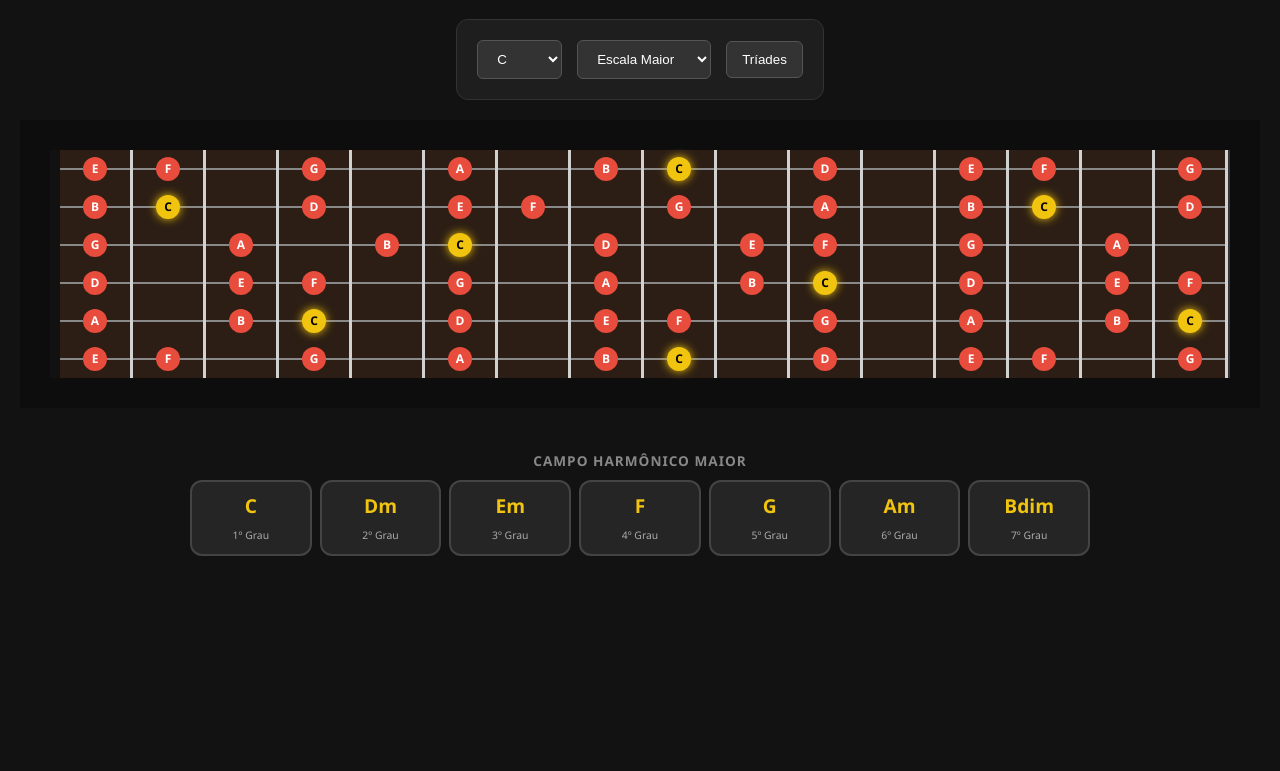
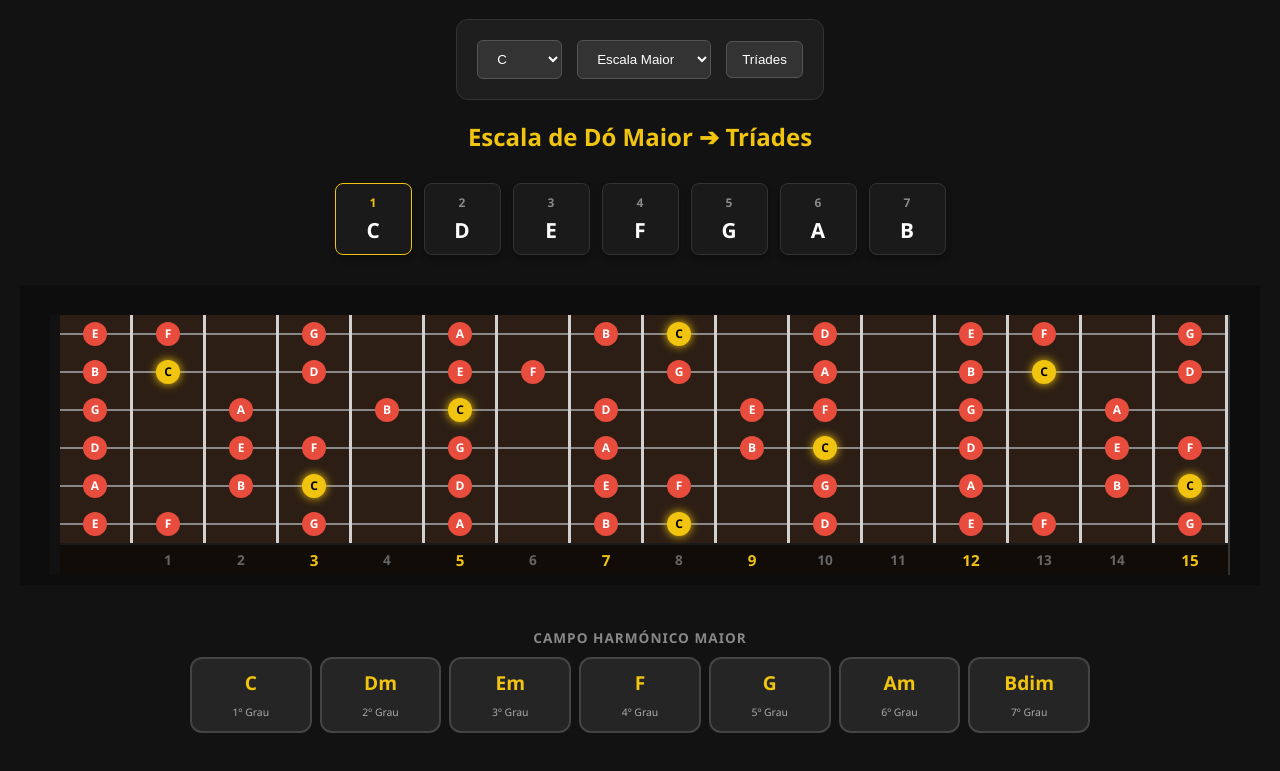
Before and after one commit to jrmneto2607/guia-tonalidade-piloto, a plain HTML site: page index.html in a window 1280 px wide. Shown: the part 87-858 px from the top of the page. Before the commit the page ends 800 px from the top, so only its background shows below. Drawn offline with Linux system fonts and the light colour scheme.

Commit message:
refinando um pouco mais e adicionando algumas informações uteis

```diff
--- a/css/style.css
+++ b/css/style.css
@@ -5,7 +5,7 @@
 select, button { padding: 10px 15px; background: #333; color: white; border: 1px solid #555; border-radius: 6px; cursor: pointer; }
 button.active { border-color: var(--tonic); color: var(--tonic); font-weight: bold; }
 
-        .tabs { display: flex; justify-content: center; gap: 10px; margin-bottom: 10px; width: 100%; }
+.tabs { display: flex; justify-content: center; gap: 10px; margin-bottom: 30px; width: 100%; }
 .tab { padding: 8px 18px; background: #222; border: 1px solid #444; border-radius: 20px; color: #aaa; cursor: pointer; transition: 0.2s; font-size: 0.9rem; }
 .tab:hover { background: #333; }
 .tab.active { background: var(--tonic); color: #000; border-color: var(--tonic); font-weight: bold; }
@@ -14,11 +14,24 @@
 .legend-item { font-size: 0.8rem; color: #ccc; display: flex; align-items: center; }
 .legend-dot { display: inline-block; width: 10px; height: 10px; border-radius: 50%; margin-right: 6px; }
 
-        .fretboard-container { width: 100%; display: flex; justify-content: center; overflow-x: auto; padding: 30px 0; background: rgba(0,0,0,0.3); margin-bottom: 30px; }
+/* Display das Notas e Intervalos da Escala */
+.scale-display { display: flex; justify-content: center; gap: 12px; margin-top: 15px; margin-bottom: 30px; flex-wrap: wrap; width: 100%; }
+.scale-note-box { display: flex; flex-direction: column; align-items: center; background: #1a1a1a; padding: 10px 15px; border-radius: 8px; border: 1px solid #333; min-width: 45px; box-shadow: 0 4px 6px rgba(0,0,0,0.3); }
+.scale-interval { font-size: 0.75rem; color: #888; margin-bottom: 5px; font-weight: bold; }
+.scale-note-name { font-size: 1.3rem; font-weight: bold; color: white; }
+.scale-note-box.tonic-box { border-color: var(--tonic); }
+.scale-note-box.tonic-box .scale-interval { color: var(--tonic); }
+
+.fretboard-container { width: 100%; display: flex; justify-content: center; overflow-x: auto; padding: 30px 0 10px 0; background: rgba(0,0,0,0.3); margin-bottom: 30px; }
 .fretboard { display: flex; flex-direction: column; background: var(--wood); border-left: 10px solid #111; border-right: 2px solid #333; }
 .string { display: flex; height: 38px; align-items: center; position: relative; }
 .string::after { content: ""; position: absolute; width: 100%; height: 2px; background: #888; z-index: 1; }
 .fret { min-width: 70px; height: 100%; border-right: 3px solid var(--fret); display: flex; align-items: center; justify-content: center; z-index: 2; }
+
+/* Numeração das casas abaixo do braço */
+.fret-numbers { display: flex; height: 30px; background: rgba(0,0,0,0.6); border-top: 2px solid #1a1a1a; }
+.fret-number { min-width: 70px; height: 100%; display: flex; align-items: center; justify-content: center; color: #666; font-size: 0.85rem; font-weight: bold; border-right: 3px solid transparent; }
+.fret-number.marker { color: var(--tonic); font-size: 0.95rem; }
 
 .note { width: 24px; height: 24px; border-radius: 50%; background: var(--accent); color: white; font-size: 0.75rem; font-weight: bold; display: flex; align-items: center; justify-content: center; z-index: 3; }
 .note.tonic { background: var(--tonic); color: #000; box-shadow: 0 0 10px var(--tonic); }
--- a/index.html
+++ b/index.html
@@ -39,6 +39,8 @@
         <button id="tetrad-btn" onclick="toggleTetrads()">Tríades</button>
     </div>
 
+    <h2 id="dynamic-title" style="text-align: center; color: var(--tonic); margin-top: 0; margin-bottom: 15px; font-size: 1.5rem;"></h2>
+
     <div id="minor-tabs" class="tabs" style="display: none;">
         <button class="tab active" onclick="setMinorType('minorNatural', this)">Natural</button>
         <button class="tab" onclick="setMinorType('minorHarmonic', this)">Harmônica</button>
@@ -56,6 +58,8 @@
         </div>
     </div>
 
+    <div id="scale-display" class="scale-display"></div>
+
     <div class="fretboard-container"><div class="fretboard" id="fretboard"></div></div>
 
     <div id="harmonic-sequences-wrapper" style="width: 100%; max-width: 900px; display: flex; flex-direction: column; align-items: center;"></div>
@@ -63,6 +67,7 @@
     <div id="chord-overlay" class="overlay" onclick="closeOverlay()">
         <div class="overlay-content" onclick="event.stopPropagation()">
             <h2 id="modal-title" style="margin:0; font-size: 2rem; color: var(--tonic);"></h2>
+            <div id="modal-chord-notes" style="font-size: 1.1rem; color: #fff; margin: 5px 0 10px 0; letter-spacing: 2px;"></div>
             <p id="modal-subtitle" style="color: #888; margin-bottom: 20px; text-transform: uppercase; font-size: 0.85rem;"></p>
             <div id="caged-grid" class="caged-grid"></div>
             <div id="modal-legend" style="display:flex; justify-content:center; gap:15px; margin-top:20px; font-size:0.75rem; color:#aaa;"></div>
--- a/js/app.js
+++ b/js/app.js
@@ -1,8 +1,22 @@
+// ==========================================
+// VARIÁVEIS GLOBAIS E DICIONÁRIOS
+// ==========================================
 const notesSharp = ['C', 'C#', 'D', 'D#', 'E', 'F', 'F#', 'G', 'G#', 'A', 'A#', 'B'];
 const notesFlat = ['C', 'Db', 'D', 'Eb', 'E', 'F', 'Gb', 'G', 'Ab', 'A', 'Bb', 'B'];
 let currentNotes = notesSharp;
 
-        const tuning = [4, 11, 7, 2, 9, 4];
+const ptNoteNames = {
+    'C': 'Dó', 'C#': 'Dó sustenido', 'Db': 'Ré bemol', 'D': 'Ré', 'D#': 'Ré sustenido', 'Eb': 'Mi bemol',
+    'E': 'Mi', 'F': 'Fá', 'F#': 'Fá sustenido', 'Gb': 'Sol bemol', 'G': 'Sol', 'G#': 'Sol sustenido',
+    'Ab': 'Lá bemol', 'A': 'Lá', 'A#': 'Lá sustenido', 'Bb': 'Si bemol', 'B': 'Si', 'Cb': 'Dó bemol'
+};
+
+const rootToIndex = {
+    'C': 0, 'C#': 1, 'Db': 1, 'D': 2, 'D#': 3, 'Eb': 3, 'E': 4, 'F': 5,
+    'F#': 6, 'Gb': 6, 'G': 7, 'G#': 8, 'Ab': 8, 'A': 9, 'A#': 10, 'Bb': 10, 'B': 11, 'Cb': 11
+};
+
+const tuning = [4, 11, 7, 2, 9, 4]; // Afinação Padrão: E, B, G, D, A, E
 
 let showTetrads = false;
 let currentMinorType = 'minorNatural';
@@ -12,6 +26,13 @@ const notesSharp = ['C', 'C#', 'D', 'D#', 'E', 'F', 'F#', 'G', 'G#', 'A', 'A#',
     minorNatural: [0,2,3,5,7,8,10],
     minorHarmonic: [0,2,3,5,7,8,11],
     minorMelodic: [0,2,3,5,7,9,11]
+};
+
+const scaleIntervalNames = {
+    major: ['1', '2', '3', '4', '5', '6', '7'],
+    minorNatural: ['1', '2', 'b3', '4', '5', 'b6', 'b7'],
+    minorHarmonic: ['1', '2', 'b3', '4', '5', 'b6', '7'],
+    minorMelodic: ['1', '2', 'b3', '4', '5', '6', '7']
 };
 
 const harmonicFunctions = {
@@ -35,6 +56,24 @@ const notesSharp = ['C', 'C#', 'D', 'D#', 'E', 'F', 'F#', 'G', 'G#', 'A', 'A#',
     minorMelodic: ["m(7M)","m7","7M(#5)","7","7","m7b5","m7b5"]
 };
 
+// Dicionário com a fórmula de cada acorde (em semitons a partir da tônica)
+        const chordIntervals = {
+            "": [0, 4, 7],               // Maior
+            "m": [0, 3, 7],              // Menor
+            "dim": [0, 3, 6],            // Diminuto
+            "aug": [0, 4, 8],            // Aumentado
+            "7M": [0, 4, 7, 11],         // Maior com 7ª Maior
+            "m7": [0, 3, 7, 10],         // Menor com 7ª Menor
+            "7": [0, 4, 7, 10],          // Maior com 7ª Menor (Dominante)
+            "m7b5": [0, 3, 6, 10],       // Meio Diminuto
+            "m(7M)": [0, 3, 7, 11],      // Menor com 7ª Maior
+            "7M(#5)": [0, 4, 8, 11],     // Maior com 5ª Aumentada e 7ª Maior
+            "dim7": [0, 3, 6, 9]         // Diminuto com 7ª Diminuta
+        };
+
+// ==========================================
+// MAPEAMENTO DO SISTEMA CAGED
+// ==========================================
 const cagedMaps = {
     major: {
         'C': { rStr: 5, barreOffset: -3, dots: [[5,3],[4,2],[3,0],[2,1],[1,0]], mute: [6] },
@@ -52,6 +91,9 @@ const notesSharp = ['C', 'C#', 'D', 'D#', 'E', 'F', 'F#', 'G', 'G#', 'A', 'A#',
     }
 };
 
+// ==========================================
+// FUNÇÕES DE INTERAÇÃO
+// ==========================================
 function toggleTetrads() {
     showTetrads = !showTetrads;
     document.getElementById('tetrad-btn').innerText = showTetrads ? "Tétrades" : "Tríades";
@@ -59,7 +101,9 @@ const notesSharp = ['C', 'C#', 'D', 'D#', 'E', 'F', 'F#', 'G', 'G#', 'A', 'A#',
     updateApp();
 }
 
-        function closeOverlay() { document.getElementById('chord-overlay').style.display = 'none'; }
+function closeOverlay() {
+    document.getElementById('chord-overlay').style.display = 'none';
+}
 
 function setMinorType(type, btnElement) {
     currentMinorType = type;
@@ -68,6 +112,9 @@ const notesSharp = ['C', 'C#', 'D', 'D#', 'E', 'F', 'F#', 'G', 'G#', 'A', 'A#',
     updateApp();
 }
 
+// ==========================================
+// MOTOR DE DESENHO SVG (ACORDES NO CAGED)
+// ==========================================
 function drawSVG(chordNote, model, suffix) {
     const rootIdx = currentNotes.indexOf(chordNote);
     const stringNotes = [0, 4, 11, 7, 2, 9, 4];
@@ -89,7 +136,7 @@ const notesSharp = ['C', 'C#', 'D', 'D#', 'E', 'F', 'F#', 'G', 'G#', 'A', 'A#',
     let dynamicMutes = [...(map.mute || [])];
     let absoluteDots = [];
 
-            // 1. Monta a base do acorde
+    // 1. Montar a base do acorde
     map.dots.forEach(d => {
         let f = barreFret + d[1];
         let noteIdx = (stringNotes[d[0]] + f) % 12;
@@ -107,40 +154,36 @@ const notesSharp = ['C', 'C#', 'D', 'D#', 'E', 'F', 'F#', 'G', 'G#', 'A', 'A#',
         }
     });
 
-            // =========================================================
-            // MOTOR DE INTELIGÊNCIA DAS TÉTRADES
-            // =========================================================
+    // 2. Motor de Inteligência para Tétrades
     if (showTetrads) {
-                // Descobre matematicamente qual é o intervalo da 7ª do acorde
-                let seventhInterval = 10; // Padrão: 7ª Menor
-                if (suffix.includes('7M')) seventhInterval = 11;
-                if (suffix.includes('dim7')) seventhInterval = 9;
+        let seventhInterval = 10; // 7ª Menor
+        if (suffix.includes('7M')) seventhInterval = 11; // 7ª Maior
+        if (suffix.includes('dim7')) seventhInterval = 9; // 7ª Diminuta
 
         let targetNoteIdx = (rootIdx + seventhInterval) % 12;
         let bestOption = null;
         let bestScore = -9999;
 
-                // Procura a melhor nota dentro do acorde para transformar na Sétima
         for (let i = 0; i < absoluteDots.length; i++) {
             let dot = absoluteDots[i];
             let str = dot.str;
-                    if (str === map.rStr) continue; // Nunca altera a nota do Baixo
+            if (str === map.rStr) continue; // Nunca altera o Baixo
 
             let originalNoteIdx = (stringNotes[str] + dot.fret) % 12;
             let originalInterval = (originalNoteIdx - rootIdx + 12) % 12;
 
             let minF = barreFret > 0 ? barreFret : 0;
-                    let maxF = minF + 4; // Limita a abertura física dos dedos
+            let maxF = minF + 4; // Limite físico dos dedos
 
             for(let testF = minF; testF <= maxF; testF++) {
                 if ((stringNotes[str] + testF) % 12 === targetNoteIdx) {
                     let score = 0;
-                            if (originalInterval === 0) score += 100; // Prioridade MÁXIMA: Substituir tônica duplicada
-                            else if (originalInterval === 7) score += 50; // Plano B: Substituir a 5ª
-                            else if (originalInterval === 6 || originalInterval === 8) score += 40; // Substituir 5ª alterada
-                            else score -= 100; // Evita ao máximo substituir a terça
+                    if (originalInterval === 0) score += 100; // Prioridade: Tônica duplicada
+                    else if (originalInterval === 7) score += 50; // Plano B: 5ª Justa
+                    else if (originalInterval === 6 || originalInterval === 8) score += 40; // 5ª Alterada
+                    else score -= 100; // Evita substituir a terça
 
-                            score += (str * 0.1); // Critério de desempate (cordas mais agudas)
+                    score += (str * 0.1);
 
                     if (score > bestScore) {
                         bestScore = score;
@@ -150,14 +193,13 @@ const notesSharp = ['C', 'C#', 'D', 'D#', 'E', 'F', 'F#', 'G', 'G#', 'A', 'A#',
             }
         }
 
-                // Se encontrou um lugar fisicamente possível para colocar a 7ª, ele aplica
         if (bestOption) {
             absoluteDots[bestOption.index].fret = bestOption.newFret;
             absoluteDots[bestOption.index].isSeventh = true;
         }
     }
-            // =========================================================
 
+    // 3. Renderização Visual do SVG
     let startFret = barreFret;
     if (startFret <= 0) startFret = 1;
     let labelText = startFret > 1 ? startFret + 'ª' : '';
@@ -166,7 +208,7 @@ const notesSharp = ['C', 'C#', 'D', 'D#', 'E', 'F', 'F#', 'G', 'G#', 'A', 'A#',
         <text x="2" y="10" font-size="8" fill="#888">${labelText}</text>
         <rect x="15" y="15" width="50" height="70" fill="none" stroke="#444"/>`;
 
-            if (startFret === 1) svg += `<line x1="15" y1="15" x2="65" y2="15" stroke="#d1d1d1" stroke-width="3.5"/>`;
+    //if (startFret === 1) svg += `<line x1="15" y1="15" x2="65" y2="15" stroke="#d1d1d1" stroke-width="3.5"/>`;
 
     for(let i=1; i<4; i++) svg += `<line x1="15" y1="${15+i*17.5}" x2="65" y2="${15+i*17.5}" stroke="#333"/>`;
 
@@ -181,7 +223,6 @@ const notesSharp = ['C', 'C#', 'D', 'D#', 'E', 'F', 'F#', 'G', 'G#', 'A', 'A#',
             if(openDot) {
                 let noteIdx = stringNotes[sNum] % 12;
                 let isRoot = (noteIdx === rootIdx);
-                        // Destaca se a corda solta for tônica ou sétima
                 let stroke = openDot.isSeventh ? 'var(--altered)' : (isRoot ? 'var(--tonic)' : '#888');
                 let strokeW = (openDot.isSeventh || isRoot) ? '2' : '1';
                 svg += `<circle cx="${x}" cy="7" r="${openDot.isSeventh || isRoot ? 3 : 2.5}" fill="none" stroke="${stroke}" stroke-width="${strokeW}"/>`;
@@ -211,7 +252,6 @@ const notesSharp = ['C', 'C#', 'D', 'D#', 'E', 'F', 'F#', 'G', 'G#', 'A', 'A#',
 
             if (barreFret > 0 && d.fret === barreFret && !isRoot) return;
 
-                    // Colore as bolinhas
             let fill = 'white';
             if (isRoot) fill = 'var(--tonic)';
             else if (d.isSeventh) fill = 'var(--altered)';
@@ -223,17 +263,32 @@ const notesSharp = ['C', 'C#', 'D', 'D#', 'E', 'F', 'F#', 'G', 'G#', 'A', 'A#',
     return svg + `</svg>`;
 }
 
+// ==========================================
+// RENDERIZAR MODAL E CAMPOS HARMÓNICOS
+// ==========================================
 function openOverlay(name, note, suffix, idx, sType) {
     document.getElementById('modal-title').innerText = name;
+
+    // ==========================================
+    // NOVO: CALCULAR AS NOTAS QUE COMPÕEM O ACORDE
+    // ==========================================
+    const rootIdx = currentNotes.indexOf(note);
+    const intervals = chordIntervals[suffix] || [0, 4, 7]; // Pega a fórmula (Maior por padrão)
+
+    // Transforma os intervalos nos nomes das notas usando a escala atual
+    const notesInChord = intervals.map(i => currentNotes[(rootIdx + i) % 12]).join(', ');
+    document.getElementById('modal-chord-notes').innerText = `(${notesInChord})`;
+    // ==========================================
+
     document.getElementById('modal-subtitle').innerText = `${idx+1}º Grau • ${harmonicFunctions[sType][idx]}`;
     const grid = document.getElementById('caged-grid'); grid.innerHTML = '';
+
     ['C', 'A', 'G', 'E', 'D'].forEach(m => {
         const item = document.createElement('div'); item.className = 'caged-item';
         item.innerHTML = `<label style="color:#555; font-size:0.6rem; display:block; margin-bottom:5px">MODELO ${m}</label>` + drawSVG(note, m, suffix);
         grid.appendChild(item);
     });
 
-            // Desenha a Legenda Dinâmica do Modal
     const legend = document.getElementById('modal-legend');
     let legHtml = `<div style="display:flex; align-items:center;"><span style="display:inline-block; width:10px; height:10px; border-radius:50%; background:var(--tonic); margin-right:6px;"></span> Tônica</div>`;
     if (showTetrads) {
@@ -272,28 +327,35 @@ const notesSharp = ['C', 'C#', 'D', 'D#', 'E', 'F', 'F#', 'G', 'G#', 'A', 'A#',
     return container;
 }
 
-        // Dicionário para traduzir qualquer nota (sustenido ou bemol) para o índice matemático [0 a 11]
-        const rootToIndex = {
-            'C': 0, 'C#': 1, 'Db': 1, 'D': 2, 'D#': 3, 'Eb': 3, 'E': 4, 'F': 5,
-            'F#': 6, 'Gb': 6, 'G': 7, 'G#': 8, 'Ab': 8, 'A': 9, 'A#': 10, 'Bb': 10, 'B': 11, 'Cb': 11
-        };
-
+// ==========================================
+// FUNÇÃO PRINCIPAL: ATUALIZAR APLICAÇÃO
+// ==========================================
 function updateApp() {
     const root = document.getElementById('root-note').value;
     const mainType = document.getElementById('scale-type').value;
-
-            // Agora pegamos o índice usando o dicionário seguro
     const rootIdx = rootToIndex[root];
 
-            // Inteligência automática: Se a nota escolhida tem 'b' ou é 'F', ou se for Menor em C, G, D, força o uso dos Bemóis
+    // Enarmonia (Força o uso de Bemóis quando apropriado)
     let useFlats = root.includes('b') || root === 'F';
     if (mainType === 'minor' && ['C', 'G', 'D'].includes(root)) useFlats = true;
-
     currentNotes = useFlats ? notesFlat : notesSharp;
 
     const minorTabs = document.getElementById('minor-tabs');
     minorTabs.style.display = mainType === 'minor' ? 'flex' : 'none';
 
+    // 1. Título Dinâmico (Traduzido)
+    let titleText = `Escala de ${ptNoteNames[root]} `;
+    if (mainType === 'major') {
+        titleText += "Maior";
+    } else {
+        if (currentMinorType === 'minorNatural') titleText += "Menor Natural";
+        else if (currentMinorType === 'minorHarmonic') titleText += "Menor Harmônica";
+        else if (currentMinorType === 'minorMelodic') titleText += "Menor Melódica";
+    }
+    titleText += showTetrads ? " ➔ Tétrades" : " ➔ Tríades";
+    document.getElementById('dynamic-title').innerText = titleText;
+
+    // 2. Legendas (Harmônica e Melódica)
     const legendsWrap = document.getElementById('legends');
     const legHarm = document.getElementById('legend-harmonic');
     const legMel = document.getElementById('legend-melodic');
@@ -301,11 +363,9 @@ const notesSharp = ['C', 'C#', 'D', 'D#', 'E', 'F', 'F#', 'G', 'G#', 'A', 'A#',
     if (mainType === 'minor' && currentMinorType !== 'minorNatural') {
         legendsWrap.style.display = 'flex';
         if (currentMinorType === 'minorHarmonic') {
-                    legHarm.style.display = 'flex';
-                    legMel.style.display = 'none';
+            legHarm.style.display = 'flex'; legMel.style.display = 'none';
         } else if (currentMinorType === 'minorMelodic') {
-                    legHarm.style.display = 'flex';
-                    legMel.style.display = 'flex';
+            legHarm.style.display = 'flex'; legMel.style.display = 'flex';
         }
     } else {
         legendsWrap.style.display = 'none';
@@ -313,6 +373,38 @@ const notesSharp = ['C', 'C#', 'D', 'D#', 'E', 'F', 'F#', 'G', 'G#', 'A', 'A#',
 
     const fretboardType = mainType === 'major' ? 'major' : currentMinorType;
 
+    // 3. Display de Notas da Escala (Caixas Superiores)
+    const scaleDisplay = document.getElementById('scale-display');
+    scaleDisplay.innerHTML = '';
+    const intervals = scaleIntervalNames[fretboardType];
+    const scaleNotes = patterns[fretboardType].map(i => currentNotes[(rootIdx + i) % 12]);
+
+    scaleNotes.forEach((note, i) => {
+        const box = document.createElement('div');
+        box.className = 'scale-note-box';
+        if (i === 0) box.classList.add('tonic-box');
+
+        const intervalSpan = document.createElement('span');
+        intervalSpan.className = 'scale-interval';
+        intervalSpan.innerText = intervals[i];
+
+        const noteSpan = document.createElement('span');
+        noteSpan.className = 'scale-note-name';
+        noteSpan.innerText = note;
+
+        // Destaque visual
+        if (fretboardType === 'minorHarmonic' && intervals[i] === '7') noteSpan.style.color = 'var(--altered)';
+        if (fretboardType === 'minorMelodic') {
+            if (intervals[i] === '7') noteSpan.style.color = 'var(--altered)';
+            if (intervals[i] === '6') noteSpan.style.color = 'var(--altered-2)';
+        }
+
+        box.appendChild(intervalSpan);
+        box.appendChild(noteSpan);
+        scaleDisplay.appendChild(box);
+    });
+
+    // 4. Desenhar o Braço do Violão (Fretboard)
     const board = document.getElementById('fretboard'); board.innerHTML = '';
     tuning.forEach(s => {
         const row = document.createElement('div'); row.className = 'string';
@@ -343,15 +435,33 @@ const notesSharp = ['C', 'C#', 'D', 'D#', 'E', 'F', 'F#', 'G', 'G#', 'A', 'A#',
         board.appendChild(row);
     });
 
+    // 5. Adicionar a Numeração das Casas (Rodapé do Braço)
+    const numbersRow = document.createElement('div');
+    numbersRow.className = 'fret-numbers';
+    for(let f=0; f<=15; f++) {
+        const numDiv = document.createElement('div');
+        numDiv.className = 'fret-number';
+        if (f > 0) {
+            numDiv.innerText = f;
+            if ([3, 5, 7, 9, 12, 15].includes(f)) {
+                numDiv.classList.add('marker');
+            }
+        }
+        numbersRow.appendChild(numDiv);
+    }
+    board.appendChild(numbersRow);
+
+    // 6. Gerar os Campos Harmónicos Inferiores
     const wrapper = document.getElementById('harmonic-sequences-wrapper');
     wrapper.innerHTML = '';
 
     if (mainType === 'major') {
-                wrapper.appendChild(buildSequenceDom(rootIdx, 'major', 'Campo Harmônico Maior'));
+        wrapper.appendChild(buildSequenceDom(rootIdx, 'major', 'Campo Harmónico Maior'));
     } else {
-                wrapper.appendChild(buildSequenceDom(rootIdx, 'minorNatural', 'Campo Harmônico Menor Natural'));
-                wrapper.appendChild(buildSequenceDom(rootIdx, 'minorHarmonic', 'Campo Harmônico Menor Harmônico'));
+        wrapper.appendChild(buildSequenceDom(rootIdx, 'minorNatural', 'Campo Harmónico Menor Natural'));
+        wrapper.appendChild(buildSequenceDom(rootIdx, 'minorHarmonic', 'Campo Harmónico Menor Harmónico'));
     }
 }
 
+// Inicializar a aplicação ao carregar
 updateApp();
```
Lines whose indentation alone changed are shown as unchanged.
